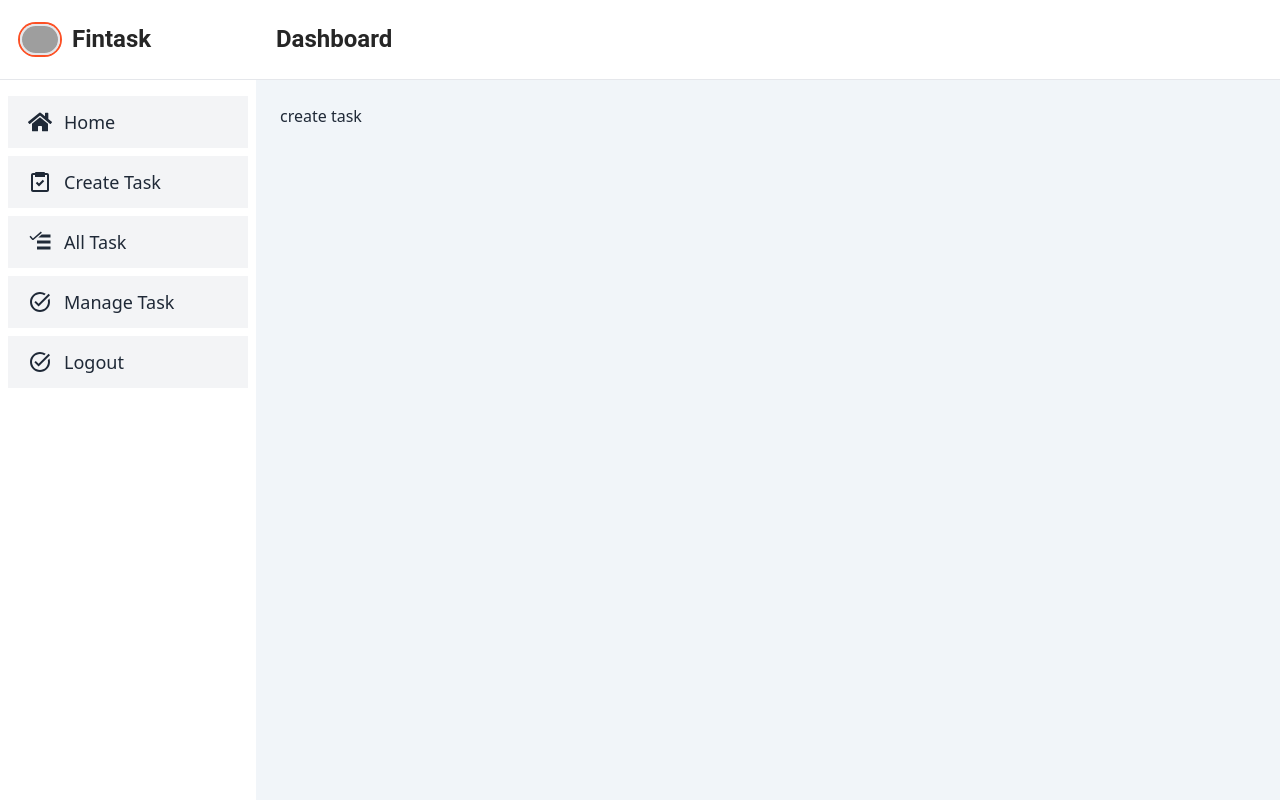
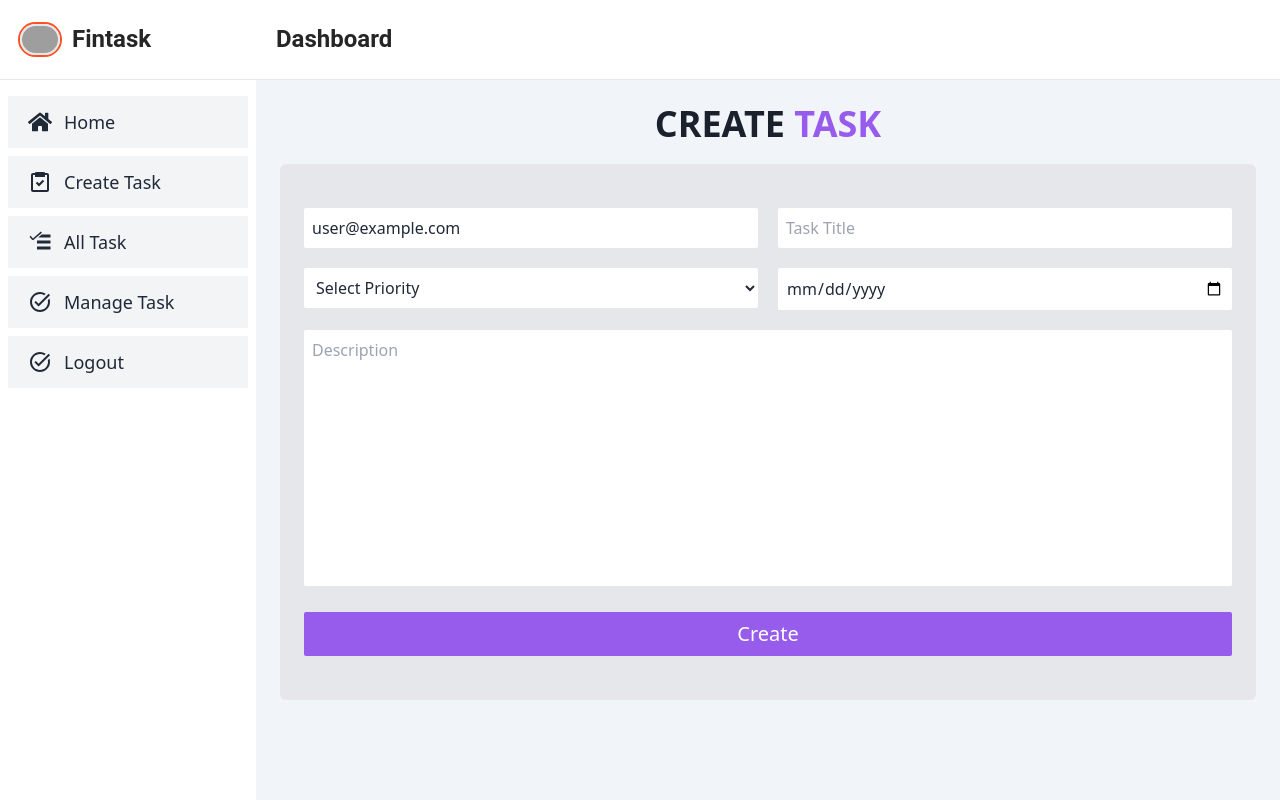
Before and after one commit to Emam-Bokhari/task_managememt_clientside, a React (Vite) app: page /dashboard/createTask in a window 1280 px wide. Built offline with nearby package versions, Linux system fonts and the light colour scheme; no server answers; sample sign-in values are in the browser's storage; grey boxes are pictures that could not be loaded.

Commit message:
Add create task component - Added CreateTask component for task creation - Integrated react-hook-form for form handling - Display user email in the form - Implemented form submission and logging of task details

```diff
--- a/src/Layout/Dashboard/CreateTask/CreateTask.jsx
+++ b/src/Layout/Dashboard/CreateTask/CreateTask.jsx
@@ -1,9 +1,93 @@
+import { useContext } from "react";
+import { AuthContext } from './../../../AuthProvider/AuthProvider';
+import { useForm } from "react-hook-form";
 
 
 const CreateTask = () => {
+
+    const { register, handleSubmit } = useForm()
+    const {user}=useContext(AuthContext)
+    const userEmail=(user?.email);
+
+    const onSubmit = (data) => {
+        const title=data.taskTitle
+        const category=data.category
+        const date=data.date
+        const description=data.description
+        console.log(title,category,date,description);
+    }
+
+
+
     return (
         <div>
-            <h2>create task</h2>
+
+
+        <h2 className="text-2xl md:text-3xl lg:text-4xl text-center font-bold text-[#1a202c]">
+          CREATE <span className="text-[#975cec]">TASK</span>
+        </h2>
+
+        <div className="bg-gray-200 p-6 my-5 rounded-md">
+          <form onSubmit={handleSubmit(onSubmit)}>
+            <div className="flex flex-col md:flex-row gap-5 my-5">
+              <div className="flex-1">
+                <input
+                  className="bg-white p-2 rounded-sm w-full outline-none"
+                  type="text"
+                  name="email"
+                  placeholder="Email" readOnly
+                  defaultValue={userEmail}
+
+                />
+              </div>
+              <div className="flex-1">
+                <input
+                  className="bg-white p-2 rounded-sm w-full outline-none"
+                  type="text"
+                  name="taskTitle"
+                  placeholder="Task Title"
+                  {...register("taskTitle", { required: true })}
+                />
+              </div>
+            </div>
+
+            <div className="flex flex-col md:flex-row gap-5 my-5">
+
+              <div className="flex-1">
+                <select className="bg-white w-full p-2 rounded-sm outline-none" name="category" {...register("category", { required: true })}>
+                  <option value="" >Select Priority</option>
+                  <option value="Low">Low</option>
+                  <option value="Moderate">Moderate</option>
+                  <option value="High">High</option>
+                </select>
+              </div>
+
+              <div className="flex-1">
+                <input className="bg-white w-full p-2 rounded-sm outline-none" type="date" name="date" {...register("date", { required: true })} />
+              </div>
+            </div>
+
+            <div className="my-5">
+              <textarea
+                className="w-full rounded-sm resize-none p-2 outline-none"
+                name="description"
+                rows="10"
+                placeholder="Description"
+                {...register("description", { required: true })}
+              ></textarea>
+            </div>
+
+
+            <div className="my-5">
+              <input
+                className="bg-[#975cec] w-full rounded-sm p-2 text-white font-simibold text-xl cursor-pointer"
+                type="submit"
+                value="Create"
+              />
+            </div>
+          </form>
+        </div>
+
         </div>
     );
 };
--- a/src/sharedComponents/Navbar.jsx
+++ b/src/sharedComponents/Navbar.jsx
@@ -127,7 +127,7 @@ const Navbar = () => {
                             </div>
                             <button onClick={handleLogout}
 
-                                className="bg-[#975cec] px-4  py-1 rounded-full text-[#2a2a2a] font-semibold text-lg"
+                                className="bg-[#975cec] px-4  py-1 rounded-full text-white font-semibold text-lg"
                             >
                                 Logout
                             </button>
```
